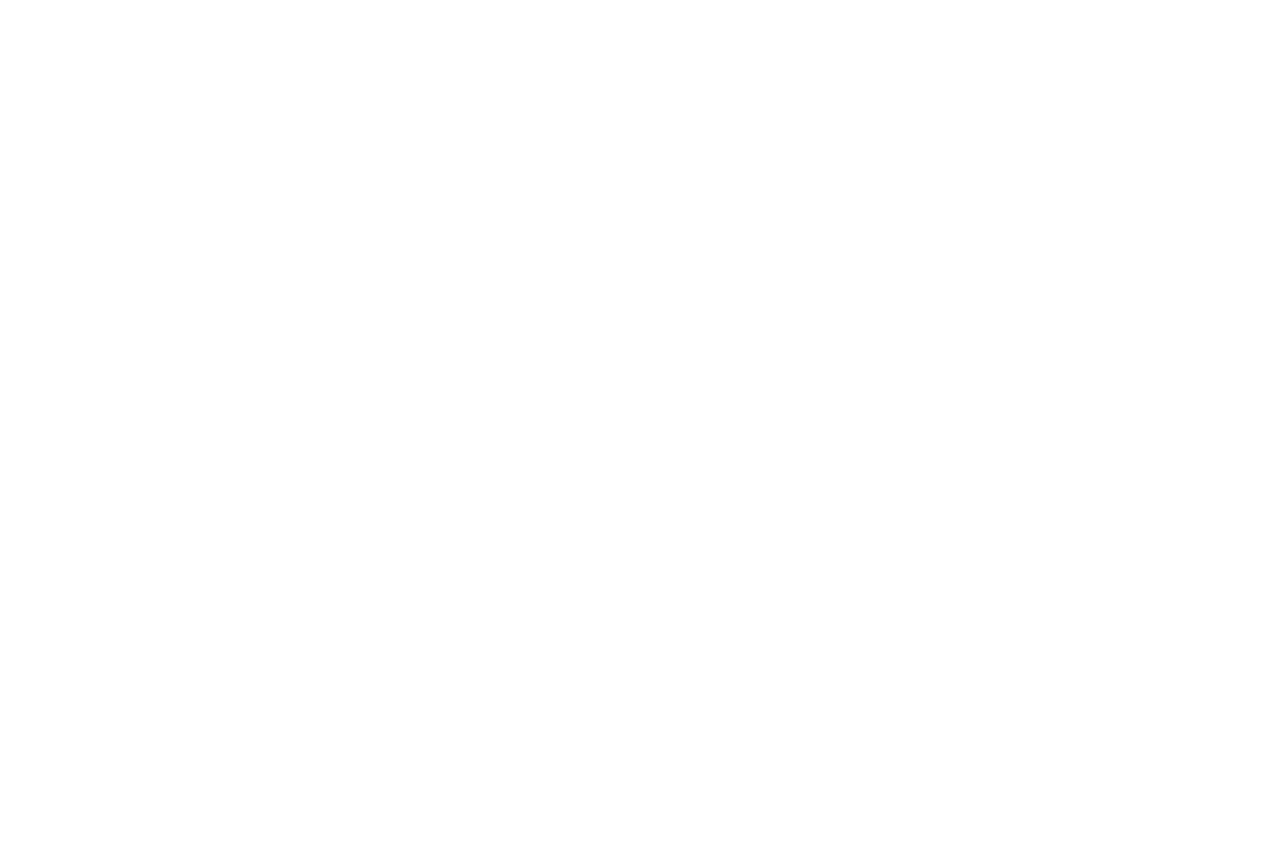
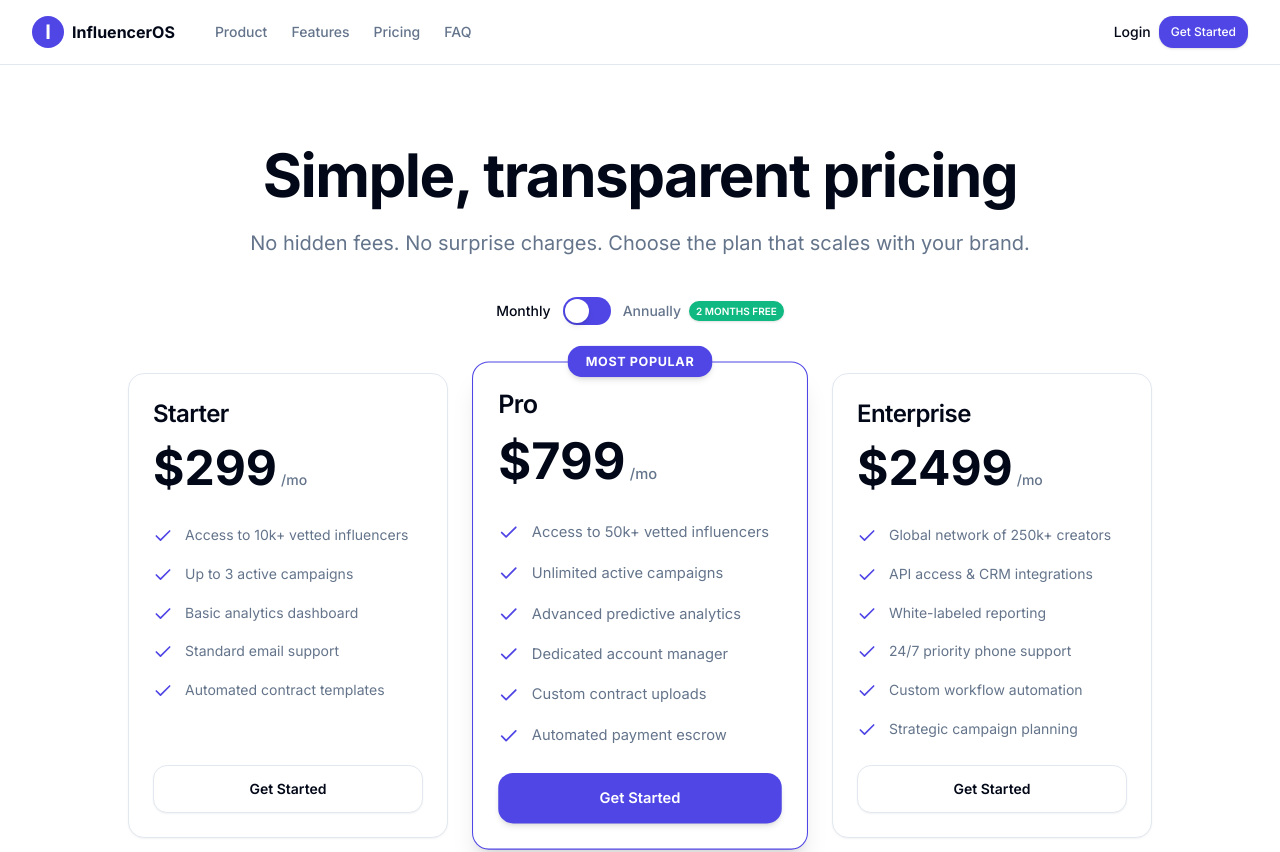
Before and after one commit to AkshayAks24/influencer-os, a React (Vite) app: page /pricing in a window 1280 px wide. Before the commit this address had no page. Shown: the top 852 px of the page. Before the commit the page ends 800 px from the top, so only its background shows below. Built offline with nearby package versions, Linux system fonts and the light colour scheme.

Commit message:
feat: build Pricing Page

```diff
--- a/src/App.tsx
+++ b/src/App.tsx
@@ -1,5 +1,6 @@
 import { BrowserRouter, Routes, Route, Link } from "react-router-dom";
 import { LandingPage } from "@/pages/LandingPage";
+import { Pricing } from "@/pages/Pricing";
 import { StatCard } from "@/components/common/StatCard";
 import { FiUsers, FiDollarSign, FiActivity } from "react-icons/fi";
 
@@ -59,6 +60,7 @@ function App() {
     <BrowserRouter>
       <Routes>
         <Route path="/" element={<LandingPage />} />
+        <Route path="/pricing" element={<Pricing />} />
         <Route path="/playground" element={<Playground />} />
       </Routes>
     </BrowserRouter>
--- /dev/null
+++ b/src/components/common/EmptyState.tsx
@@ -0,0 +1,45 @@
+import type { ReactNode } from "react";
+import { cn } from "@/lib/utils";
+import { Button } from "@/components/ui/button";
+
+export interface EmptyStateProps {
+  icon?: ReactNode;
+  title: string;
+  description: string;
+  actionText?: string;
+  onAction?: () => void;
+  className?: string;
+}
+
+export function EmptyState({
+  icon,
+  title,
+  description,
+  actionText,
+  onAction,
+  className,
+}: EmptyStateProps) {
+  return (
+    <div
+      className={cn(
+        "flex min-h-[400px] flex-col items-center justify-center rounded-2xl border border-dashed p-8 text-center animate-in fade-in-50 duration-500",
+        className
+      )}
+    >
+      {icon && (
+        <div className="mb-6 flex h-16 w-16 items-center justify-center rounded-full bg-primary/10 text-primary">
+          {icon}
+        </div>
+      )}
+      <h3 className="mb-2 text-xl font-bold tracking-tight">{title}</h3>
+      <p className="mb-6 max-w-sm text-muted-foreground leading-relaxed">
+        {description}
+      </p>
+      {actionText && onAction && (
+        <Button onClick={onAction} size="sm">
+          {actionText}
+        </Button>
+      )}
+    </div>
+  );
+}
--- /dev/null
+++ b/src/components/common/Loader.tsx
@@ -0,0 +1,23 @@
+import { FiLoader } from "react-icons/fi";
+import { cn } from "@/lib/utils";
+
+export interface LoaderProps {
+  className?: string;
+  size?: "sm" | "default" | "lg";
+  text?: string;
+}
+
+export function Loader({ className, size = "default", text }: LoaderProps) {
+  const sizeClasses = {
+    sm: "h-4 w-4",
+    default: "h-8 w-8",
+    lg: "h-12 w-12",
+  };
+
+  return (
+    <div className={cn("flex flex-col items-center justify-center space-y-4 p-8", className)}>
+      <FiLoader className={cn("animate-spin text-primary", sizeClasses[size])} />
+      {text && <p className="text-sm text-muted-foreground animate-pulse">{text}</p>}
+    </div>
+  );
+}
--- a/src/components/common/Navbar.tsx
+++ b/src/components/common/Navbar.tsx
@@ -19,9 +19,9 @@ export function Navbar() {
             <a href="#features" className="flex items-center text-sm font-medium text-muted-foreground hover:text-foreground">
               Features
             </a>
-            <a href="#pricing" className="flex items-center text-sm font-medium text-muted-foreground hover:text-foreground">
+            <Link to="/pricing" className="flex items-center text-sm font-medium text-muted-foreground hover:text-foreground">
               Pricing
-            </a>
+            </Link>
             <a href="#faq" className="flex items-center text-sm font-medium text-muted-foreground hover:text-foreground">
               FAQ
             </a>
--- a/src/components/ui/button.tsx
+++ b/src/components/ui/button.tsx
@@ -4,7 +4,7 @@ import { cva, type VariantProps } from "class-variance-authority"
 import { cn } from "@/lib/utils"
 
 const buttonVariants = cva(
-  "inline-flex items-center justify-center whitespace-nowrap rounded-md text-sm font-medium transition-colors focus-visible:outline-none focus-visible:ring-1 focus-visible:ring-ring disabled:pointer-events-none disabled:opacity-50",
+  "inline-flex items-center justify-center whitespace-nowrap rounded-md text-sm font-medium transition-all duration-200 active:scale-[0.98] focus-visible:outline-none focus-visible:ring-2 focus-visible:ring-ring focus-visible:ring-offset-2 disabled:pointer-events-none disabled:opacity-50",
   {
     variants: {
       variant: {
--- a/src/pages/LandingPage.tsx
+++ b/src/pages/LandingPage.tsx
@@ -6,7 +6,7 @@ import { ProblemsSolutions } from "@/components/landing/ProblemsSolutions"
 import { FeatureHighlights } from "@/components/landing/FeatureHighlights"
 import { PricingPreview } from "@/components/landing/PricingPreview"
 import { Testimonials } from "@/components/landing/Testimonials"
-import { FAQ } from "@/components/landing/FAQ"
+import { FAQ } from "@/components/common/FAQ"
 
 // Import Mock Data
 import landingDataRaw from "@/data/landing.json"
--- /dev/null
+++ b/src/pages/Pricing.tsx
@@ -0,0 +1,171 @@
+import { useState } from "react"
+import { motion } from "framer-motion"
+import { FiCheck } from "react-icons/fi"
+
+import { Navbar } from "@/components/common/Navbar"
+import { Footer } from "@/components/common/Footer"
+import { FAQ } from "@/components/common/FAQ"
+import { Card, CardContent, CardFooter, CardHeader, CardTitle, CardDescription } from "@/components/ui/card"
+import { Button } from "@/components/ui/button"
+import { Badge } from "@/components/ui/badge"
+import { EmptyState } from "@/components/common/EmptyState"
+
+import pricingDataRaw from "@/data/pricing.json"
+import landingDataRaw from "@/data/landing.json"
+import type { PricingPlan, LandingData } from "@/types"
+
+const pricingData = pricingDataRaw as PricingPlan[]
+const landingData = landingDataRaw as LandingData
+
+export function Pricing() {
+  const [isAnnual, setIsAnnual] = useState(false)
+
+  // Empty state guard for robust future API integration
+  if (!pricingData || pricingData.length === 0) {
+    return (
+      <div className="min-h-screen flex flex-col font-sans text-foreground bg-background">
+        <Navbar />
+        <main className="flex-1 container mx-auto py-24 px-4">
+          <EmptyState
+            title="No Pricing Plans Available"
+            description="We're currently updating our pricing tiers. Please check back later."
+          />
+        </main>
+        <Footer />
+      </div>
+    )
+  }
+
+  return (
+    <div className="min-h-screen flex flex-col font-sans text-foreground bg-background">
+      <Navbar />
+
+      <main className="flex-1">
+        {/* Header Section */}
+        <section className="py-16 md:py-20 bg-background">
+          <div className="container mx-auto px-4 md:px-6">
+            <div className="mb-12 text-center max-w-[800px] mx-auto">
+              <motion.h1
+                initial={{ opacity: 0, y: 20 }}
+                animate={{ opacity: 1, y: 0 }}
+                transition={{ duration: 0.5 }}
+                className="text-4xl font-extrabold tracking-tight sm:text-5xl xl:text-6xl/none text-foreground"
+              >
+                Simple, transparent pricing
+              </motion.h1>
+              <motion.p
+                initial={{ opacity: 0, y: 20 }}
+                animate={{ opacity: 1, y: 0 }}
+                transition={{ duration: 0.5, delay: 0.1 }}
+                className="mt-6 text-lg text-muted-foreground md:text-xl leading-relaxed"
+              >
+                No hidden fees. No surprise charges. Choose the plan that scales with your brand.
+              </motion.p>
+
+              {/* Billing Toggle */}
+              <motion.div
+                initial={{ opacity: 0, y: 20 }}
+                animate={{ opacity: 1, y: 0 }}
+                transition={{ duration: 0.5, delay: 0.2 }}
+                className="mt-10 flex items-center justify-center gap-3"
+              >
+                <span className={`text-sm font-medium ${!isAnnual ? "text-foreground" : "text-muted-foreground"}`}>
+                  Monthly
+                </span>
+
+                <button
+                  type="button"
+                  className="relative inline-flex h-7 w-12 shrink-0 cursor-pointer items-center rounded-full border-2 border-transparent bg-primary transition-colors focus-visible:outline-none focus-visible:ring-2 focus-visible:ring-ring focus-visible:ring-offset-2 focus-visible:ring-offset-background"
+                  role="switch"
+                  aria-checked={isAnnual}
+                  onClick={() => setIsAnnual(!isAnnual)}
+                >
+                  <span className="sr-only">Toggle annual billing</span>
+                  <motion.span
+                    layout
+                    transition={{ type: "spring", stiffness: 700, damping: 30 }}
+                    className={`pointer-events-none inline-block h-6 w-6 rounded-full bg-background shadow-md ring-0 ${
+                      isAnnual ? "ml-5" : "ml-0"
+                    }`}
+                  />
+                </button>
+
+                <span className={`text-sm font-medium flex items-center ${isAnnual ? "text-foreground" : "text-muted-foreground"}`}>
+                  Annually <Badge variant="success" className="ml-2 py-0 h-5 px-1.5 text-[10px]">2 MONTHS FREE</Badge>
+                </span>
+              </motion.div>
+            </div>
+
+            {/* Pricing Cards */}
+            <div className="grid gap-8 md:grid-cols-3 max-w-5xl mx-auto">
+              {pricingData.map((plan, index) => {
+                const displayPrice = isAnnual ? plan.price * 10 : plan.price;
+
+                return (
+                  <motion.div
+                    key={plan.id}
+                    initial={{ opacity: 0, y: 20 }}
+                    animate={{ opacity: 1, y: 0 }}
+                    transition={{ duration: 0.5, delay: 0.3 + (index * 0.1) }}
+                    className="flex h-full"
+                  >
+                    <Card
+                      className={`relative flex flex-col w-full h-full transition-all duration-300 hover:-translate-y-1 ${
+                        plan.highlighted
+                          ? "border-primary shadow-xl hover:shadow-2xl hover:shadow-primary/20 scale-105 z-10"
+                          : "border-border shadow-sm hover:shadow-lg hover:border-primary/50"
+                      }`}
+                    >
+                      {plan.highlighted && (
+                        <div className="absolute -top-4 left-0 right-0 flex justify-center">
+                          <Badge className="bg-primary text-primary-foreground font-bold px-4 py-1.5 uppercase tracking-wider text-xs shadow-md">
+                            Most Popular
+                          </Badge>
+                        </div>
+                      )}
+                      <CardHeader className="pb-8">
+                        <CardTitle className="text-2xl mb-2">{plan.name}</CardTitle>
+                        <CardDescription>
+                          <span className="text-5xl font-bold text-foreground">${displayPrice}</span>
+                          <span className="text-muted-foreground font-medium ml-1">/{isAnnual ? 'yr' : 'mo'}</span>
+                        </CardDescription>
+                      </CardHeader>
+                      <CardContent className="flex-1">
+                        <ul className="space-y-4 text-sm text-muted-foreground">
+                          {plan.features.map((feature, i) => (
+                            <li key={i} className="flex items-start">
+                              <FiCheck className="mr-3 h-5 w-5 text-primary shrink-0 mt-0.5" />
+                              <span className="leading-relaxed">{feature}</span>
+                            </li>
+                          ))}
+                        </ul>
+                      </CardContent>
+                      <CardFooter>
+                        <Button
+                          className={`w-full font-semibold h-12 transition-all ${
+                            plan.highlighted ? "shadow-md hover:shadow-lg" : ""
+                          }`}
+                          variant={plan.highlighted ? "default" : "outline"}
+                          size="lg"
+                        >
+                          Get Started
+                        </Button>
+                      </CardFooter>
+                    </Card>
+                  </motion.div>
+                )
+              })}
+            </div>
+          </div>
+        </section>
+
+        {/* FAQ Section */}
+        <div className="bg-secondary/30">
+          <FAQ data={landingData.faq} />
+        </div>
+      </main>
+
+      <Footer />
+    </div>
+  )
+}
```
Also changed, not shown: src/components/common/FAQ.tsx (renamed from src/components/landing/FAQ.tsx).
